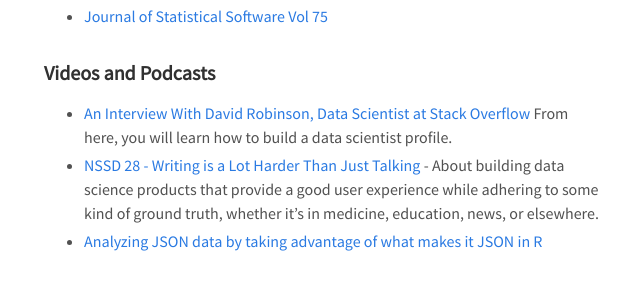
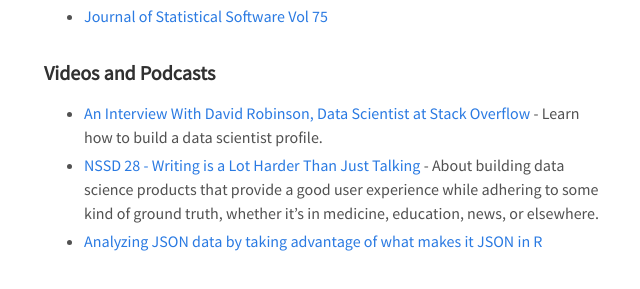
Before and after one commit to rweekly/rweekly.org, a Jekyll site: the page built from draft.md, in a window 1280 px wide and 900 px high, scrolled down 2938 px. Shown: the part 157-446 px from the top of the window, without its empty margins (316-956 px from the left). Built offline with Jekyll 4.4.1, drawn with Linux system fonts in a browser that asks for light colours; emoji names are drawn with the system emoji font; comment, search, counter and statistics services are not loaded.

Commit message:
Draft: issue 30

```diff
--- a/draft.md
+++ b/draft.md
@@ -89,7 +89,7 @@
 
 ### Videos and Podcasts
 
-+ [An Interview With David Robinson, Data Scientist at Stack Overflow](https://www.datacamp.com/community/blog/an-interview-with-david-robinson-data-scientist-at-stack-overflow) From here, you will learn how to build a data scientist profile.
++ [An Interview With David Robinson, Data Scientist at Stack Overflow](https://www.datacamp.com/community/blog/an-interview-with-david-robinson-data-scientist-at-stack-overflow) - Learn how to build a data scientist profile.
 + [NSSD 28 - Writing is a Lot Harder Than Just Talking](https://soundcloud.com/nssd-podcast/episode-28-writing-is-a-lot-harder-than-just-talking) - About building data science products that provide a good user experience while adhering to some kind of ground truth, whether it’s in medicine, education, news, or elsewhere.
 + [Analyzing JSON data by taking advantage of what makes it JSON in R](https://blog.exploratory.io/analyzing-json-data-by-taking-advantage-of-the-structure-in-r-1e0508e30117#.7sxhp32yt)
 
```
